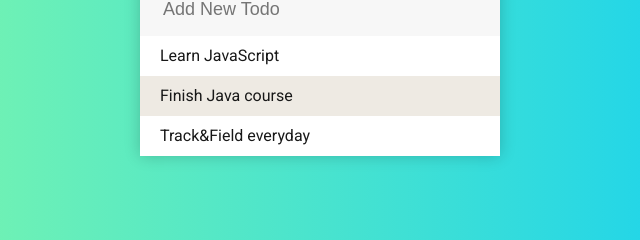
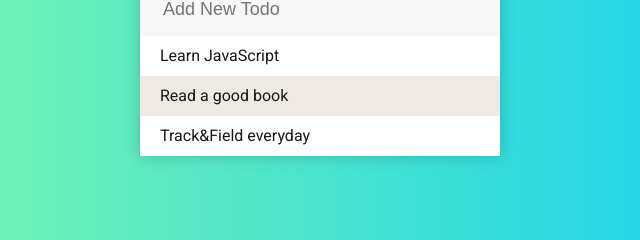
Before and after one commit to Sergej997/ToDo-List-JavaScript, a plain HTML site: page index.html in a window 1280 px wide. Shown: the part 165-405 px from the top of the page, 320-960 px from the left. Drawn offline with Linux system fonts and the light colour scheme.

Commit message:
final improvements add

```diff
--- a/index.html
+++ b/index.html
@@ -16,7 +16,7 @@
             <input type="text" placeholder="Add New Todo">
         <ul>
             <li><span><i class="fa fa-trash"></i></span>Learn JavaScript</li>
-            <li><span><i class="fa fa-trash"></i></span>Finish Java course</li>
+            <li><span><i class="fa fa-trash"></i></span>Read a good book</li>
             <li><span><i class="fa fa-trash"></i></span>Track&Field everyday</li>
         </ul>
 
```
